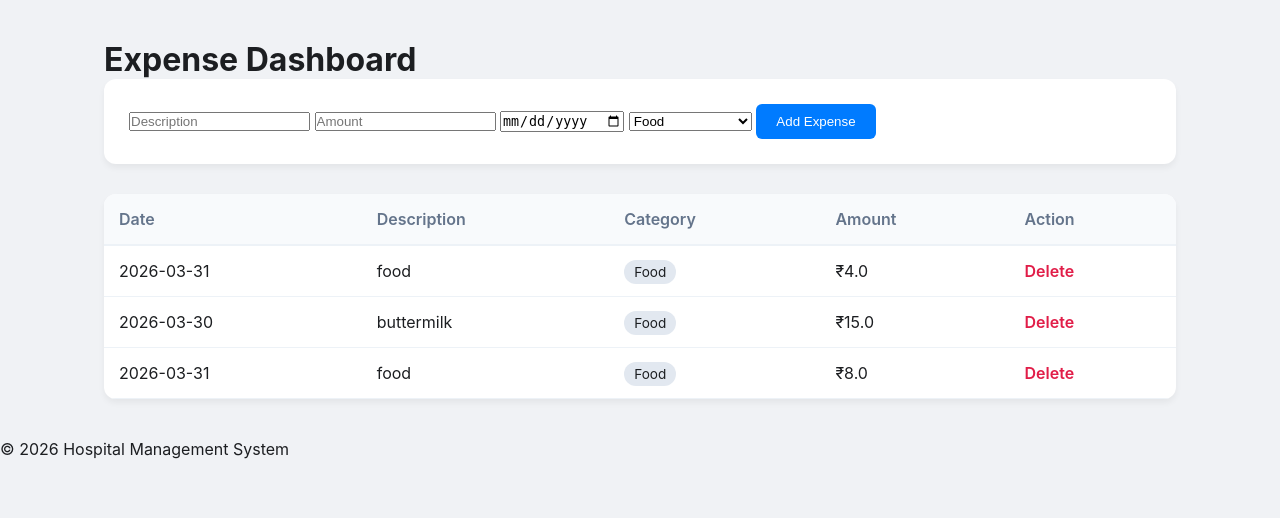
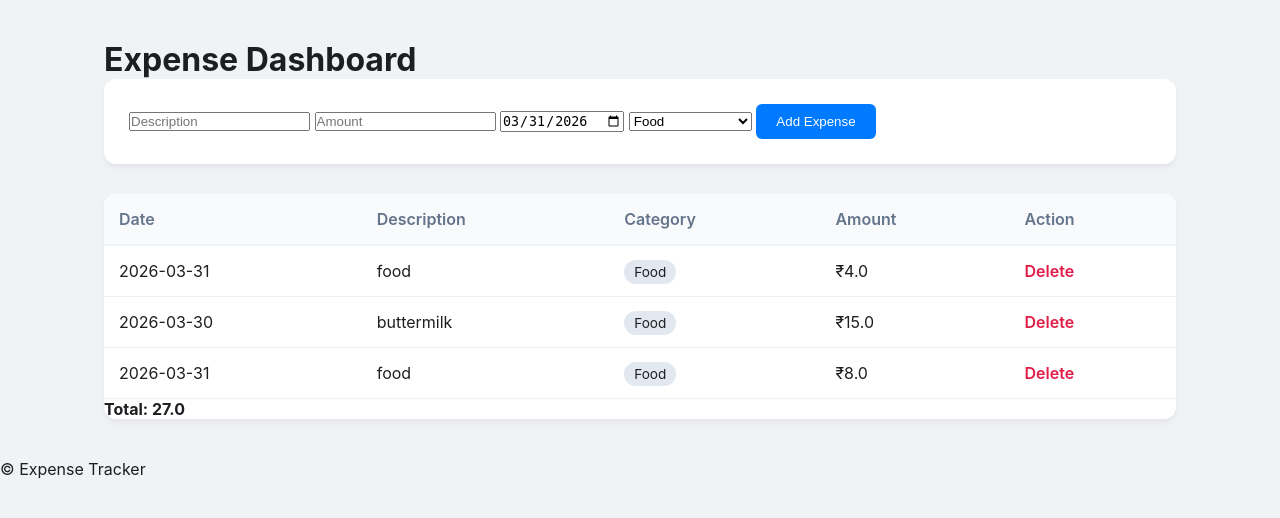
Before and after one commit to AkshitaSharma211/expense-tracker, a Flask app: page / in a window 1280 px wide. Shown: the part 52-570 px from the top of the page. Run offline with Flask 3, Linux system fonts and the light colour scheme; data comes from the database, SQL or seed files in the repository; both versions use the stored data as it was after the commit.

Commit message:
fix: save user-selected date instead of always defaulting to today

```diff
--- a/app.py
+++ b/app.py
@@ -1,6 +1,6 @@
 from flask import Flask,render_template, request, redirect
 from flask_sqlalchemy import SQLAlchemy
-from datetime import date
+from datetime import date,datetime
 
 
 app = Flask(__name__)
@@ -16,22 +16,25 @@ class Expense(db.Model):
     category = db.Column(db.String(120), nullable=False)
     date = db.Column(db.Date, nullable=False, default=date.today)
 
-
 with app.app_context():
     db.create_all()
+
 
 @app.route("/")
 def index():
 
+    today = date.today().strftime("%Y-%m-%d")
     expenses=Expense.query.all()
-    return render_template("index.html",expenses=expenses)
+    total=sum(e.amount for e in expenses)
+    return render_template("index.html",expenses=expenses, total=total, today=today)
 
 @app.route("/add",methods=["POST"])
 def add():
     desc=request.form["desc"]
     amount=request.form["amount"]
     category=request.form["category"]
-    new_expense=Expense(description=desc, amount=amount, category=category)
+    expense_date = datetime.strptime(request.form["date"], "%Y-%m-%d").date()
+    new_expense=Expense(description=desc, amount=amount, category=category, date=expense_date)
     db.session.add(new_expense)
     db.session.commit()
     return redirect("/")
--- a/templates/base.html
+++ b/templates/base.html
@@ -20,7 +20,7 @@
     </main>
 
     <footer class="footer">
-        <p>&copy; 2026 Hospital Management System</p>
+        <p>&copy; Expense Tracker</p>
     </footer>
 </body>
 </html>
--- a/templates/index.html
+++ b/templates/index.html
@@ -9,11 +9,16 @@
     <form action="/add" method="POST">
         <input type="text" name="desc" placeholder="Description" required>
         <input type="number" name="amount" placeholder="Amount" required>
-        <input type="date" name="date" required>
+        <input type="date" name="date" value="{{ today }}" required>
         <select name="category">
             <option value="Food">Food</option>
             <option value="Medical">Medical Supplies</option>
             <option value="Utility">Utility</option>
+            <option value="Clothes">Clothes</option>
+            <option value="Travel">Travel</option>
+            <option value="Stationary">Stationary</option>
+            <option value="Entertainment">Entertainment</option>
+
         </select>
         <button type="submit" class="btn-primary">Add Expense</button>
     </form>
@@ -37,10 +42,14 @@
                 <td>{{ expense.description }}</td>
                 <td><span class="tag">{{ expense.category }}</span></td>
                 <td>₹{{ expense.amount }}</td>
-                <td><a href="/delete/{{ expense.id }}" class="delete-link">Delete</a></td>
+                                <td><a href="/delete/{{ expense.id }}" class="delete-link">Delete</a></td>
             </tr>
             {% endfor %}
         </tbody>
     </table>
+    <div class="total">
+        <strong> Total: {{ total}}
+        </strong>
+    </div>
 </div>
 {% endblock %}
```
Also changed, not shown: instance/expenses.db.
